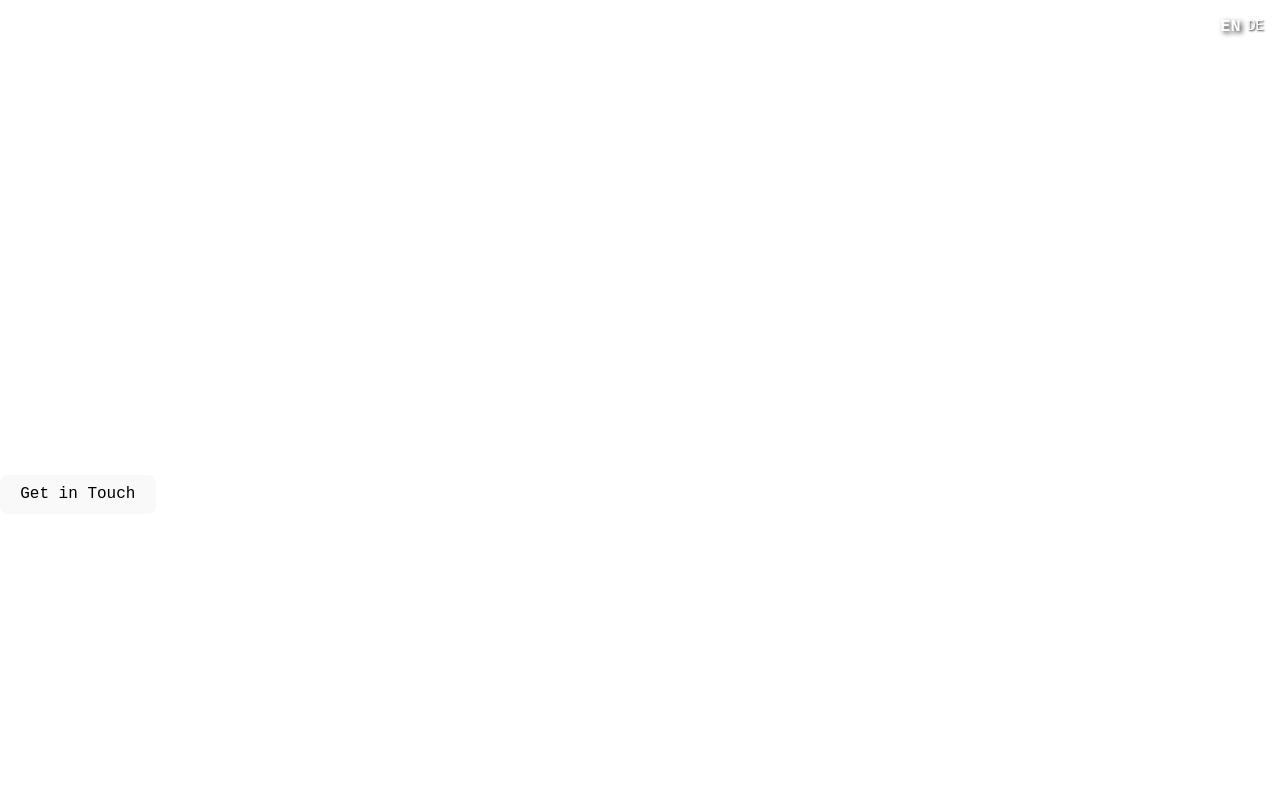
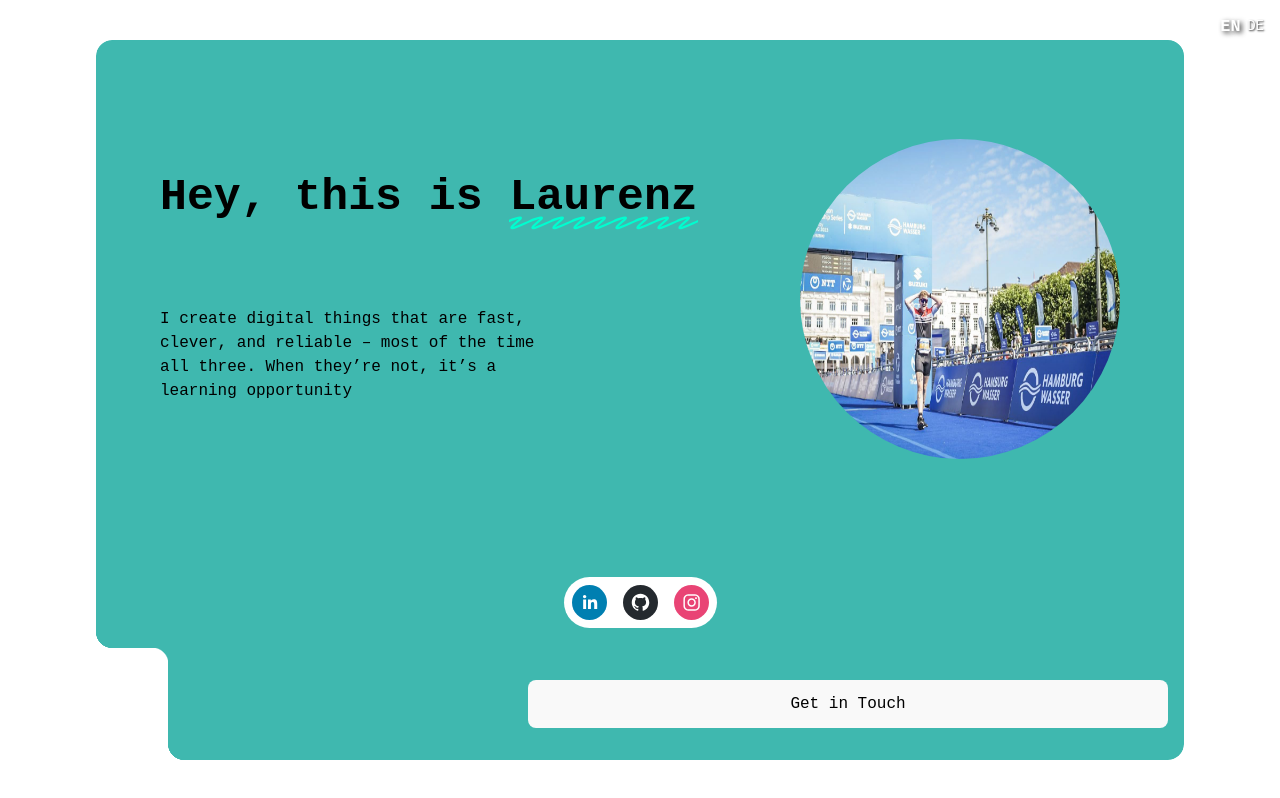
Before and after one commit to desplodur/portfolio, a React (Vite) app: page / in a window 1280 px wide. Built offline with nearby package versions, Linux system fonts and the light colour scheme.

Commit message:
build hero section

```diff
--- a/package.json
+++ b/package.json
@@ -14,7 +14,8 @@
     "react": "^19.0.0",
     "react-dom": "^19.0.0",
     "react-i18next": "^15.5.1",
-    "react-router-dom": "^7.5.2"
+    "react-router-dom": "^7.5.2",
+    "react-social-icons": "^6.24.0"
   },
   "devDependencies": {
     "@eslint/js": "^9.22.0",
--- /dev/null
+++ b/src/sections/HeroSection/HeroSection.module.scss
@@ -0,0 +1,116 @@
+.heroSection {
+  color: black;
+  width: 85vw;
+  height: 90vh;
+  aspect-ratio: 1;
+  background: #3fb8af;
+  padding: 2rem;
+  position: relative;
+  font-family: monospace, monospace;
+}
+
+.invertedRadius {
+  --r: 1rem; /* main radius */
+  --s: 1rem; /* inner curve size */
+  --x: 2.5rem; /* horizontal offset */
+  --y: 5rem; /* vertical offset */
+
+  border-radius: var(--r);
+  --_m: /calc(2 * var(--r)) calc(2 * var(--r)) radial-gradient(#000 70%, #0000
+        72%);
+  --_g: conic-gradient(
+    from 180deg at var(--r) calc(100% - var(--r)),
+    #0000 25%,
+    #000 0
+  );
+  --_d: calc(var(--s) + var(--r));
+  mask: calc(var(--_d) + var(--x)) 100% var(--_m),
+    0 calc(100% - var(--_d) - var(--y)) var(--_m),
+    radial-gradient(var(--s) at 0 100%, #0000 99%, #000 calc(100% + 1px))
+      calc(var(--r) + var(--x)) calc(-1 * var(--r) - var(--y)),
+    var(--_g) calc(var(--_d) + var(--x)) 0,
+    var(--_g) 0 calc(-1 * var(--_d) - var(--y));
+  mask-repeat: no-repeat;
+}
+
+.heroContent {
+  height: 100%;
+  width: 100%;
+  display: flex;
+  flex-direction: column;
+  align-items: center;
+  gap: 1rem;
+}
+
+.nameTitle {
+  font-size: 2rem;
+}
+
+.heroPicture {
+  width: 40vw;
+  height: 40vw;
+  border-radius: 100%;
+}
+
+.heroDescription {
+  height: 20vh;
+  width: 70vw;
+}
+
+.getInTouchButton {
+  height: 3rem;
+  position: absolute;
+  bottom: 2rem;
+  right: 1rem;
+  width: 50vw;
+}
+
+.socialLinks {
+  display: flex;
+  gap: 1rem;
+  justify-content: center;
+  align-items: center;
+  background-color: white;
+  border-radius: 5rem;
+  width: auto;
+  padding: 0.5rem;
+}
+
+@media (min-width: 800px) {
+  .heroSection {
+    padding: 4rem;
+  }
+  .heroPicture {
+    width: 25vw;
+    height: 25vw;
+    border-radius: 100%;
+    justify-self: center;
+  }
+  .heroContent {
+    display: grid;
+    grid-template-columns: repeat(3, 1fr);
+    grid-template-rows: repeat(3, 1fr);
+  }
+
+  .nameTitle {
+    grid-area: 1 / 1 / 2 / 3;
+    font-size: 3.5vw;
+  }
+  .heroPicture {
+    grid-area: 1 / 3 / 3 / 5;
+  }
+  .heroDescription {
+    grid-area: 2 / 1 / 4 / 3;
+    align-self: baseline;
+    width: 30vw;
+  }
+  .socialLinks {
+    grid-area: 3 / 1 /4 / 5;
+    width: fit-content;
+    justify-self: center;
+  }
+  .getInTouchButton {
+    grid-area: 4 / 3 / 5 / 5;
+    height: 3rem;
+  }
+}
--- a/src/sections/HeroSection/HeroSection.tsx
+++ b/src/sections/HeroSection/HeroSection.tsx
@@ -1,21 +1,64 @@
 import React from "react";
 import { useTranslation } from "react-i18next";
+
+import styles from "./HeroSection.module.scss";
+import hamburgTriathlonImg from "../../content/hero-picture.jpg";
+import UnderLineText from "../../components/UnderLineText";
+import TypewriterText from "../../components/TypewriterText";
+import { SocialIcon } from "react-social-icons";
 
 const HeroSection: React.FC = () => {
   const { t } = useTranslation();
 
+  const renderContent = () => {
+    return (
+      <div
+        className={styles.heroSection + " " + styles.invertedRadius}
+        style={{ position: "relative", overflow: "hidden" }}
+      >
+        <div className={styles.heroContent}>
+          <h1 className={styles.nameTitle}>
+            {t("hero.greeting")} <UnderLineText>{t("hero.name")}</UnderLineText>
+          </h1>
+          <img
+            className={styles.heroPicture}
+            src={hamburgTriathlonImg}
+            alt="Hamburg Triathlon Finish Line"
+          />
+
+          <div className={styles.heroDescription}>
+            <TypewriterText>{t("hero.role")} </TypewriterText>
+          </div>
+
+          <div className={styles.socialLinks}>
+            <SocialIcon
+              url="https://www.linkedin.com/in/laurenz-rudolph-0130961b5/"
+              label="LinkedIn"
+              fgColor="#fff"
+              style={{ height: 35, width: 35 }}
+            />
+            <SocialIcon
+              url="https://github.com/desplodur"
+              label="GitHub"
+              fgColor="#fff"
+              style={{ height: 35, width: 35 }}
+            />
+            <SocialIcon
+              url="https://instagram.com/desplodur"
+              label="GitHub"
+              fgColor="#fff"
+              style={{ height: 35, width: 35 }}
+            />
+          </div>
+        </div>
+        <button className={styles.getInTouchButton}>{t("hero.cta")}</button>
+      </div>
+    );
+  };
+
   return (
     <section id="hero" className="section">
-      <h2 className="section-heading">{t("hero.title")}</h2>
-      <div className="hero-content">
-        <h1>
-          {t("hero.greeting")}{" "}
-          <span className="highlight">{t("hero.name")}</span>
-        </h1>
-        <h2>{t("hero.role")}</h2>
-        <p className="hero-description">{t("hero.description")}</p>
-        <button className="cta-button">{t("hero.cta")}</button>
-      </div>
+      {renderContent()}
     </section>
   );
 };
```
Also changed, not shown: 1 other file (tests, documents, lock files or other folders).
